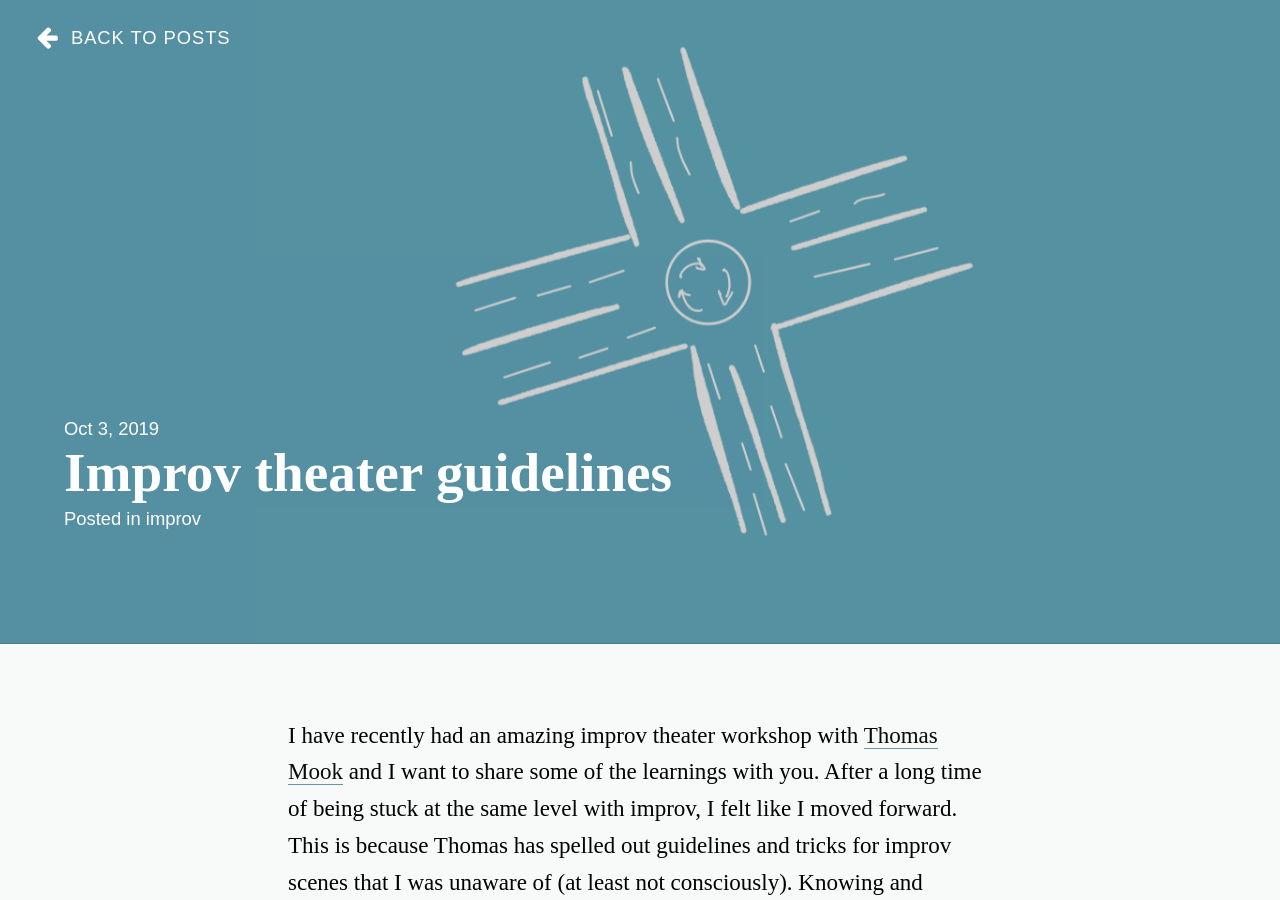
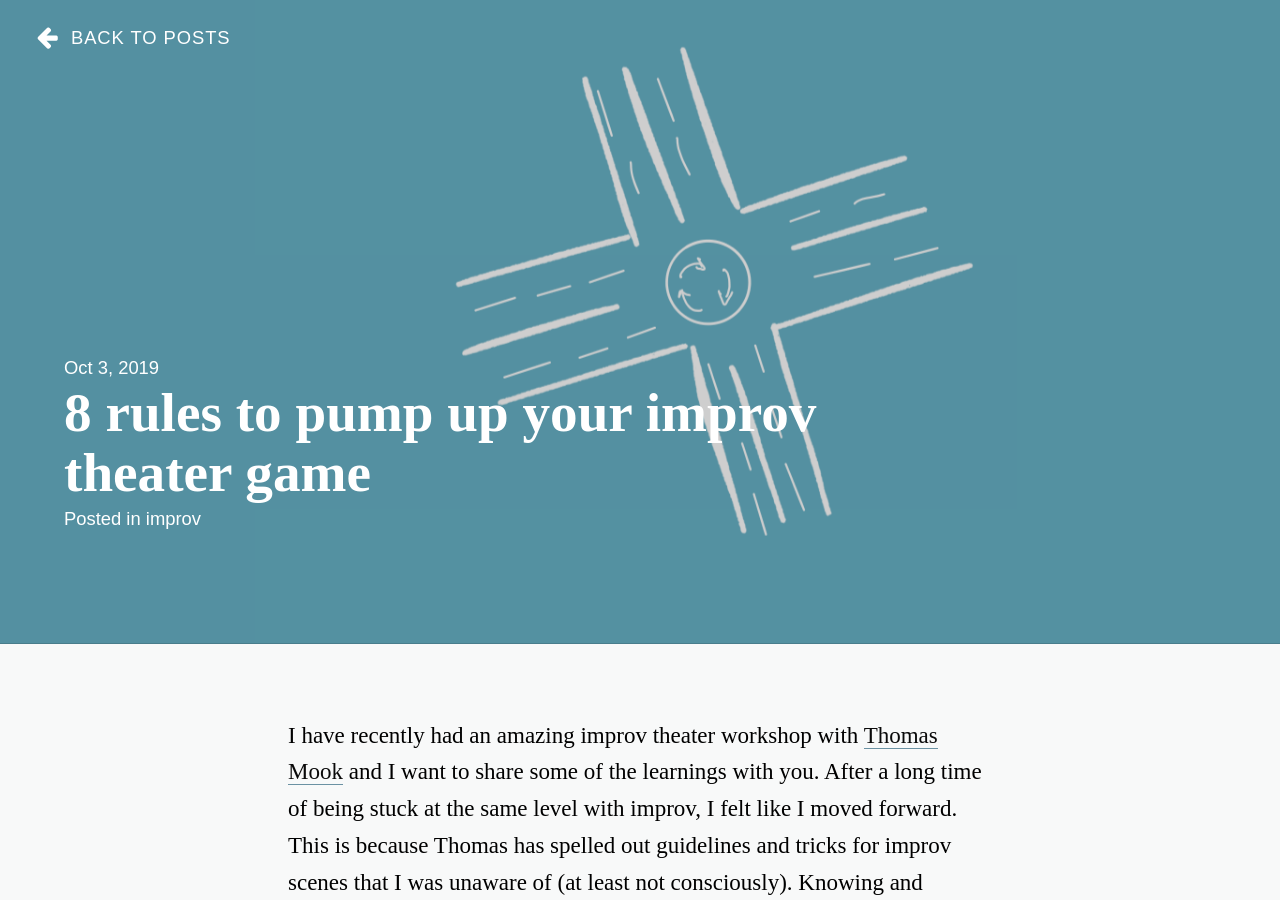
Before and after one commit to farcasia/ana.sutii.github.io, a Jekyll site: the page built from _posts/2019-10-03-Improv-theater-guidelines.markdown, in a window 1280 px wide and 900 px high. Built offline with Jekyll 4.4.1, drawn with Linux system fonts in a browser that asks for light colours; nearby versions of some CDN libraries.

Commit message:
Changed blog post title

```diff
--- a/_posts/2019-10-03-Improv-theater-guidelines.markdown
+++ b/_posts/2019-10-03-Improv-theater-guidelines.markdown
@@ -1,6 +1,6 @@
 ---
 layout: post
-title: "Improv theater guidelines"
+title: "8 rules to pump up your improv theater game"
 date: 2019-10-03
 categories:
   - improv
```
Also changed, not shown: 5 other files.
